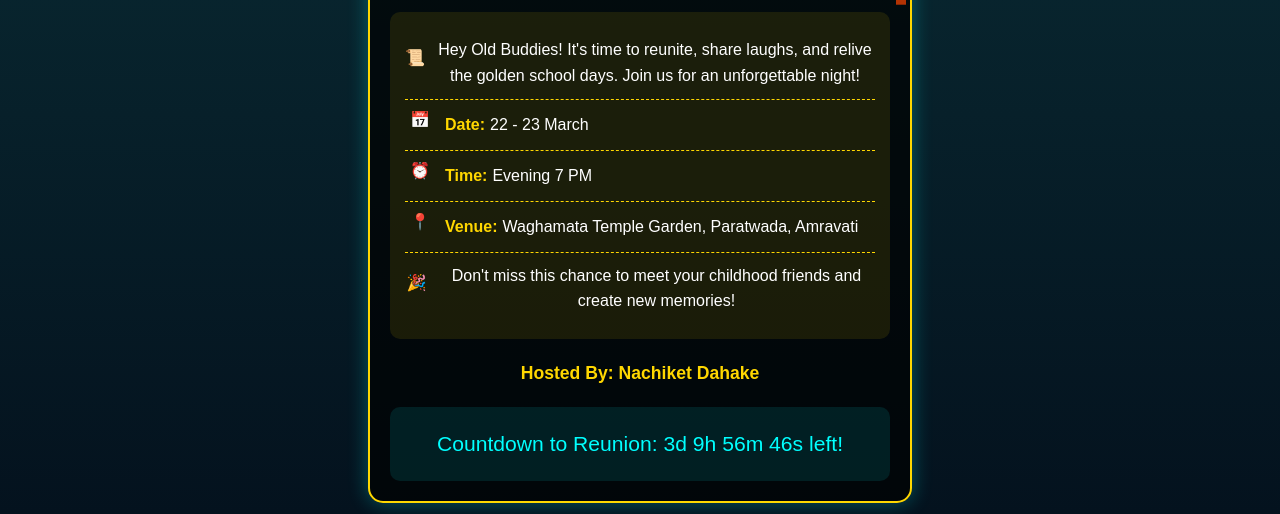
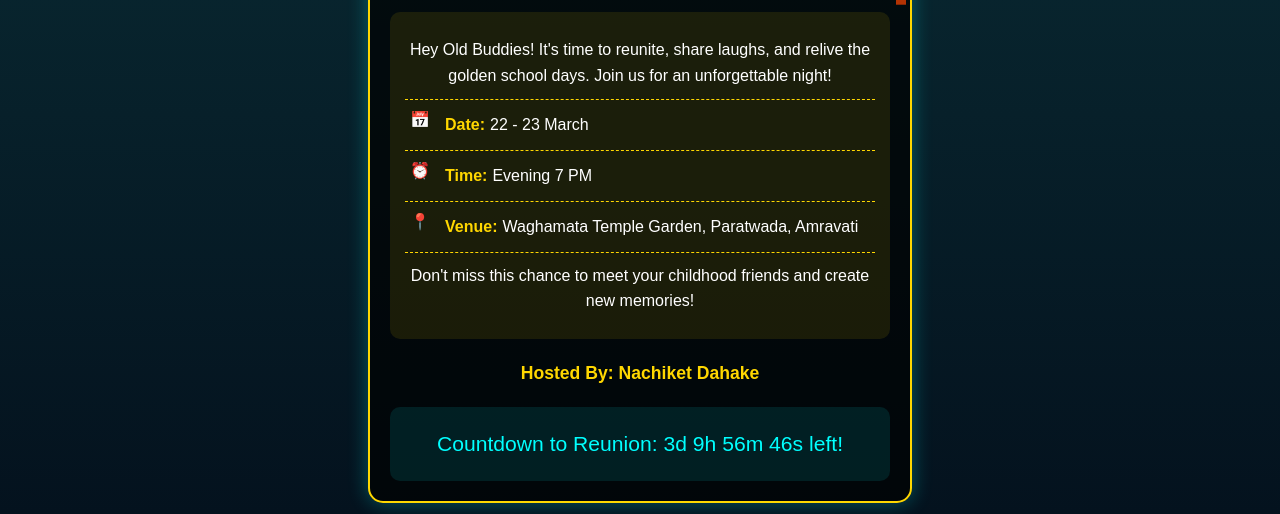
Before and after one commit to nachiee/Reunion, a plain HTML site: page index.html in a window 1280 px wide. Shown: the part 286-800 px from the top of the page. Drawn offline with Linux system fonts and the light colour scheme.

Commit message:
Update index.html

```diff
--- a/index.html
+++ b/index.html
@@ -44,7 +44,6 @@
             max-width: 300px;
             margin-bottom: 20px;
             border-radius: 10px;
-            animation: bounce 2s infinite;
         }
         @keyframes bounce {
             0%, 20%, 50%, 80%, 100% { transform: translateY(0); }
@@ -136,7 +135,7 @@
         <p>Let's Rewind the Memories!</p>
         <div class="details">
             <div class="detail-item">
-                <span class="icon">📜</span>
+
                 <p>Hey Old Buddies! It's time to reunite, share laughs, and relive the golden school days. Join us for an unforgettable night!</p>
             </div>
             <div class="detail-item">
@@ -152,7 +151,7 @@
                 <p><strong>Venue:</strong> Waghamata Temple Garden, Paratwada, Amravati</p>
             </div>
             <div class="detail-item">
-                <span class="icon">🎉</span>
+
                 <p>Don't miss this chance to meet your childhood friends and create new memories!</p>
             </div>
         </div>
```
